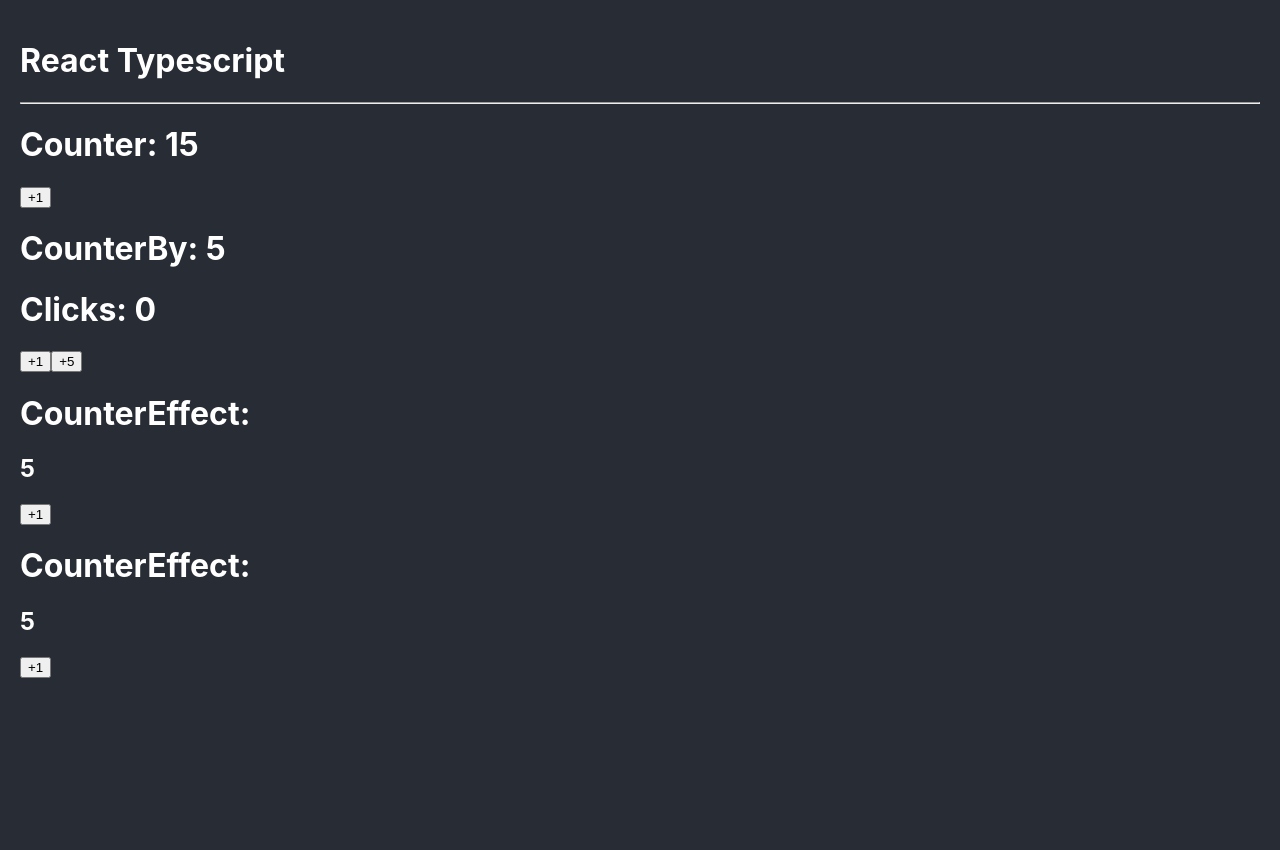
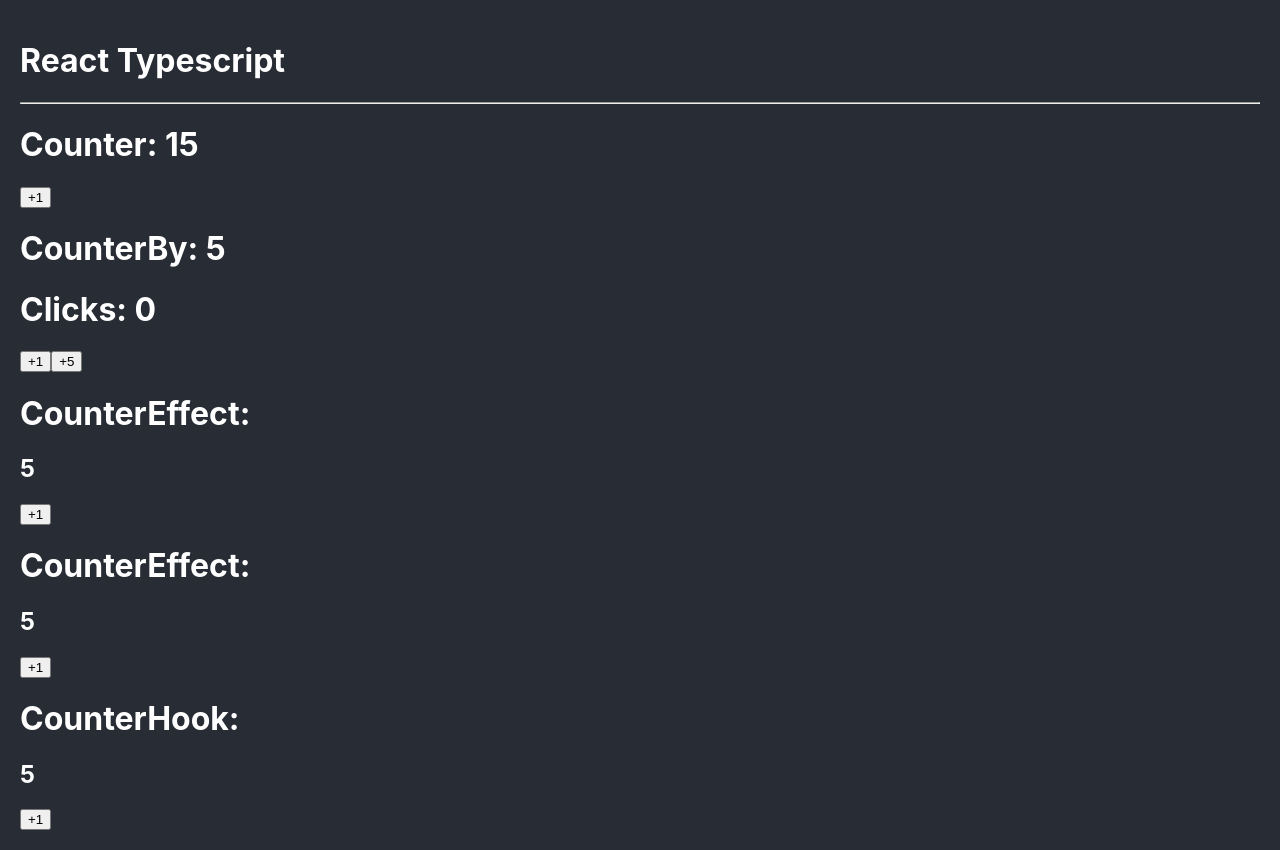
Before and after one commit to amontalvof/react-typescript-bases, a React (Create React App) app: page / in a window 1280 px wide. Before the commit the page ends 800 px from the top, so only its background shows below. Built offline with nearby package versions, Linux system fonts and the light colour scheme.

Commit message:
feat: CustomHooks with HTML references

```diff
--- a/src/App.tsx
+++ b/src/App.tsx
@@ -1,6 +1,7 @@
-import Counter from './bases/Counter';
-import CounterBy from './bases/CounterBy';
-import CounterEffect from './bases/CounterEffect';
+import Counter from './components/Counter';
+import CounterBy from './components/CounterBy';
+import CounterEffect from './components/CounterEffect';
+import CounterHook from './components/CounterHook';
 
 function App() {
     return (
@@ -11,6 +12,7 @@
             <CounterBy />
             <CounterEffect />
             <CounterEffect />
+            <CounterHook />
         </>
     );
 }
--- /dev/null
+++ b/src/components/CounterHook.tsx
@@ -0,0 +1,15 @@
+import useCounter from '../hooks/useCounter';
+
+const CounterHook = () => {
+    const { counter, elementToAnimate, handleClick } = useCounter();
+
+    return (
+        <>
+            <h1>CounterHook: </h1>
+            <h2 ref={elementToAnimate}>{counter}</h2>
+            <button onClick={handleClick}>+1</button>
+        </>
+    );
+};
+
+export default CounterHook;
--- /dev/null
+++ b/src/hooks/useCounter.ts
@@ -0,0 +1,44 @@
+import { useEffect, useState, useRef } from 'react';
+import { gsap } from 'gsap';
+
+const MAXIMUM_COUNT = 10;
+
+const useCounter = () => {
+    const [counter, setCounter] = useState(5);
+    const counterElement = useRef<HTMLHeadingElement>(null);
+
+    const handleClick = () => {
+        setCounter((prev) => Math.min(prev + 1, MAXIMUM_COUNT));
+    };
+
+    useEffect(() => {
+        if (counter < MAXIMUM_COUNT) {
+            return;
+        }
+        console.log(
+            '%cThe maximum value was reached',
+            'color: red; background-color: black'
+        );
+
+        const timeline = gsap.timeline();
+        timeline
+            .to(counterElement.current, {
+                y: -10,
+                duration: 0.2,
+                ease: 'ease.out',
+            })
+            .to(counterElement.current, {
+                y: 0,
+                duration: 1,
+                ease: 'bounce.out',
+            });
+    }, [counter]);
+
+    return {
+        counter,
+        elementToAnimate: counterElement,
+        handleClick,
+    };
+};
+
+export default useCounter;
```
Also changed, not shown: src/components/Counter.tsx (renamed from src/bases/Counter.tsx), src/components/CounterBy.tsx (renamed from src/bases/CounterBy.tsx), src/components/CounterEffect.tsx (renamed from src/bases/CounterEffect.tsx).
